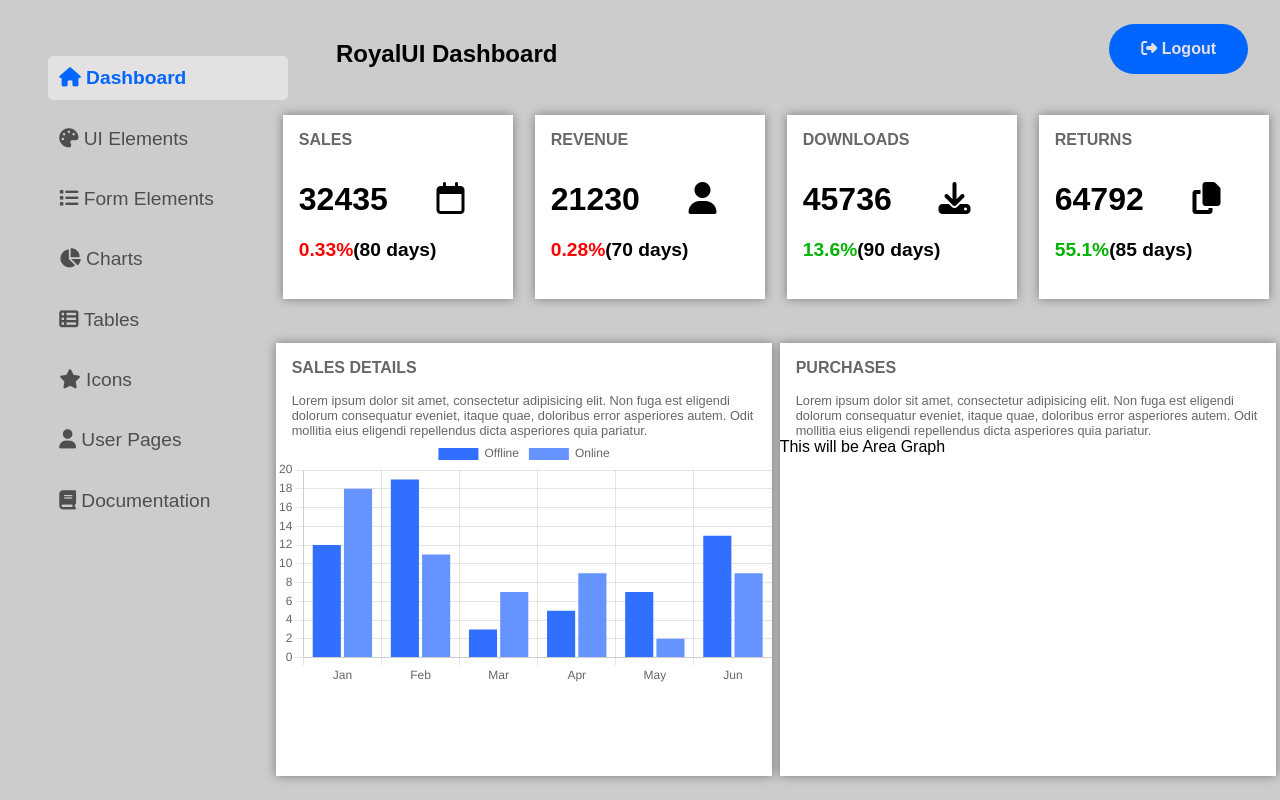
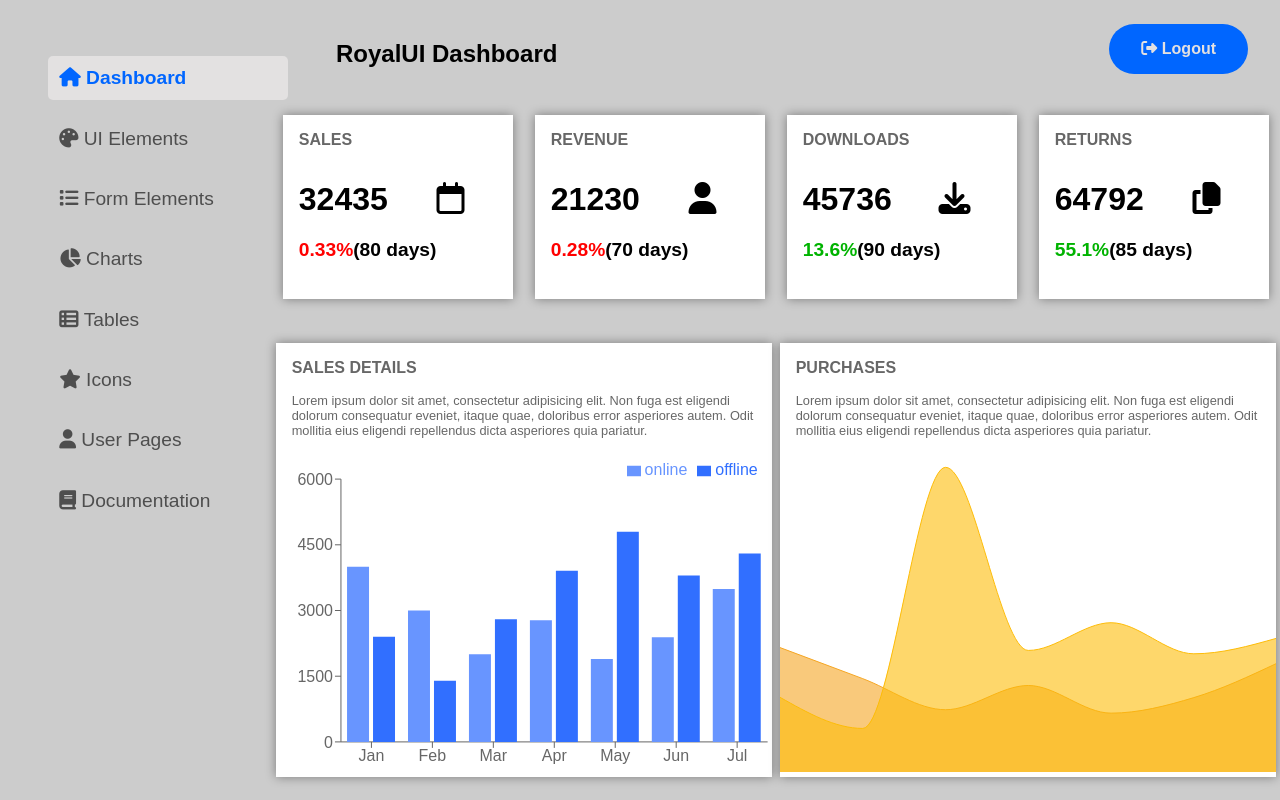
Before and after one commit to tanishqJain16/intern_webApp, a React (Vite) app: page / in a window 1280 px wide. Built offline with nearby package versions, Linux system fonts and the light colour scheme; no server answers; sample sign-in values are in the browser's storage.

Commit message:
graph created

```diff
--- a/package.json
+++ b/package.json
@@ -13,9 +13,9 @@
     "axios": "^1.3.5",
     "chart.js": "^4.2.1",
     "react": "^18.2.0",
-    "react-chartjs-2": "^5.2.0",
     "react-dom": "^18.2.0",
-    "react-router-dom": "^6.10.0"
+    "react-router-dom": "^6.10.0",
+    "recharts": "^2.5.0"
   },
   "devDependencies": {
     "@types/react": "^18.0.28",
--- a/src/components/AreaChart/AreaChart.jsx
+++ /dev/null
@@ -1,11 +0,0 @@
-import React from 'react'
-
-function AreaChart() {
-  return (
-    <div>
-      This will be Area Graph
-    </div>
-  )
-}
-
-export default AreaChart
--- /dev/null
+++ b/src/components/AreaChartComponent/AreaChartComponent.jsx
@@ -0,0 +1,72 @@
+import React from 'react';
+import {
+    AreaChart, Area, XAxis, YAxis, CartesianGrid, Tooltip, ResponsiveContainer
+} from "recharts";
+
+const data = [
+    {
+        name: "Page A",
+        uv: 4000,
+        pv: 2400,
+        amt: 2400
+    },
+    {
+        name: "Page B",
+        uv: 3000,
+        pv: 1398,
+        amt: 2210
+    },
+    {
+        name: "Page C",
+        uv: 2000,
+        pv: 9800,
+        amt: 2290
+    },
+    {
+        name: "Page D",
+        uv: 2780,
+        pv: 3908,
+        amt: 2000
+    },
+    {
+        name: "Page E",
+        uv: 1890,
+        pv: 4800,
+        amt: 2181
+    },
+    {
+        name: "Page F",
+        uv: 2390,
+        pv: 3800,
+        amt: 2500
+    },
+    {
+        name: "Page G",
+        uv: 3490,
+        pv: 4300,
+        amt: 2100
+    }
+];
+
+function AreaChartComponent() {
+    return (
+        <ResponsiveContainer width="100%" height="100%">
+        <AreaChart
+          width={200}
+          height={60}
+          data={data}
+          margin={{
+            top: 5,
+            right: 0,
+            left: 0,
+            bottom: 5,
+          }}
+        >
+          <Area type="monotone" dataKey="uv" stroke="#F5A623" fill="#F5A623" />
+          <Area type="monotone" dataKey="pv" stroke="#FDBC09" fill="#FDBC09" />
+        </AreaChart>
+      </ResponsiveContainer>
+    )
+}
+
+export default AreaChartComponent
--- a/src/components/BarChart/BarChart.css
+++ /dev/null
@@ -1,3 +0,0 @@
-.barChart{
-    width: 100%;
-}
--- a/src/components/BarChart/BarChart.jsx
+++ /dev/null
@@ -1,60 +0,0 @@
-import React from 'react'
-import "./BarChart.css"
-import {
-    Chart as ChartJS,
-    BarElement,
-    CategoryScale,
-    LinearScale,
-    Tooltip,
-    Legend
-} from "chart.js";
-import { Bar } from "react-chartjs-2";
-
-ChartJS.register(BarElement, CategoryScale, LinearScale, Tooltip, Legend);
-
-
-function BarChart() {
-    const data = {
-        labels: ["Jan", "Feb", "Mar", "Apr", "May", "Jun"],
-
-
-        scales: {
-            xAxes: [{
-                gridLines: {
-                    display:false
-                }
-            }],
-            yAxes: [{
-                gridLines: {
-                    display:false
-                }
-            }]
-        },
-        datasets: [
-            {
-                label: "Offline",
-                data: [12, 19, 3, 5, 7, 13],
-                backgroundColor: [
-                    "#316FFF",
-                ],
-            },
-            {
-                label: "Online",
-                data: [18, 11, 7, 9, 2, 9],
-                backgroundColor: [
-                    "#6694FF",
-                ],
-            },
-        ],
-    };
-
-    return (
-        <div className='barChart'>
-            <Bar
-                data={data}
-            />
-        </div>
-    )
-}
-
-export default BarChart
--- /dev/null
+++ b/src/components/BarChartComponent/BarChartComponent.jsx
@@ -0,0 +1,64 @@
+import React from 'react'
+import { BarChart, Bar, Cell, XAxis, YAxis, CartesianGrid, Tooltip, Legend, ResponsiveContainer, Label } from 'recharts';
+import Months from '../Months/Months';
+
+function BarChartComponent() {
+    const data = [
+        {
+            name: 'Jan',
+            online: 4000,
+            offline: 2400,
+            amt: 2400,
+        },
+        {
+            name: 'Feb',
+            online: 3000,
+            offline: 1398,
+            amt: 2210,
+        },
+        {
+            name: 'Mar',
+            online: 2000,
+            offline: 2800,
+            amt: 2290,
+        },
+        {
+            name: 'Apr',
+            online: 2780,
+            offline: 3908,
+            amt: 2000,
+        },
+        {
+            name: 'May',
+            online: 1890,
+            offline: 4800,
+            amt: 2181,
+        },
+        {
+            name: 'Jun',
+            online: 2390,
+            offline: 3800,
+            amt: 2500,
+        },
+        {
+            name: 'Jul',
+            online: 3490,
+            offline: 4300,
+            amt: 2100,
+        },
+    ];
+    return (
+        <ResponsiveContainer width="100%" height="100%">
+            <BarChart width={150} height={40} data={data}>
+                <Legend layout='horizontal' verticalAlign='top' align='end' />
+                <YAxis />
+                <XAxis dataKey="name"/>
+                <Tooltip />
+                <Bar dataKey="online" fill="#6895FF" />
+                <Bar dataKey="offline" fill="#316FFF" />
+            </BarChart>
+        </ResponsiveContainer>
+    )
+}
+
+export default BarChartComponent
--- a/src/components/BigCard/BigCard.jsx
+++ b/src/components/BigCard/BigCard.jsx
@@ -1,7 +1,7 @@
 import React from 'react'
 import "./BigCard.css"
-import BarChart from '../BarChart/BarChart'
-import AreaChartComponent from '../AreaChart/AreaChart'
+import AreaChartComponent from '../AreaChartComponent/AreaChartComponent'
+import BarChartComponent from '../BarChartComponent/BarChartComponent'
 
 function BigCard(props) {
     return (
@@ -12,7 +12,8 @@ function BigCard(props) {
             <div className="subheading">
                 {props.subHeading}
             </div>
-            {props.chart==="bar"?<BarChart/>:<AreaChartComponent/>}
+            <br />
+            {props.chart==="bar"?<BarChartComponent/>:<AreaChartComponent/>}
         </div>
     )
 }
--- a/src/pages/home/Home.css
+++ b/src/pages/home/Home.css
@@ -52,4 +52,5 @@
     justify-content: space-between;
     margin-top: -3.5rem;
     margin-left: -4rem;
+    margin-bottom: 1rem;
 }
--- a/src/pages/home/Home.jsx
+++ b/src/pages/home/Home.jsx
@@ -5,7 +5,6 @@ import SmallCard from '../../components/SmallCard/SmallCard'
 import { Link } from 'react-router-dom'
 import Sidebar from '../../components/Sidebar/Sidebar'
 import BigCard from '../../components/BigCard/BigCard'
-import BarChart from '../../components/BarChart/BarChart'
 
 function Home() {
   const [currentUser, setCurrentUser] = useState({ username: "", email: "" })
```
Also changed, not shown: 1 other file (tests, documents, lock files or other folders).
